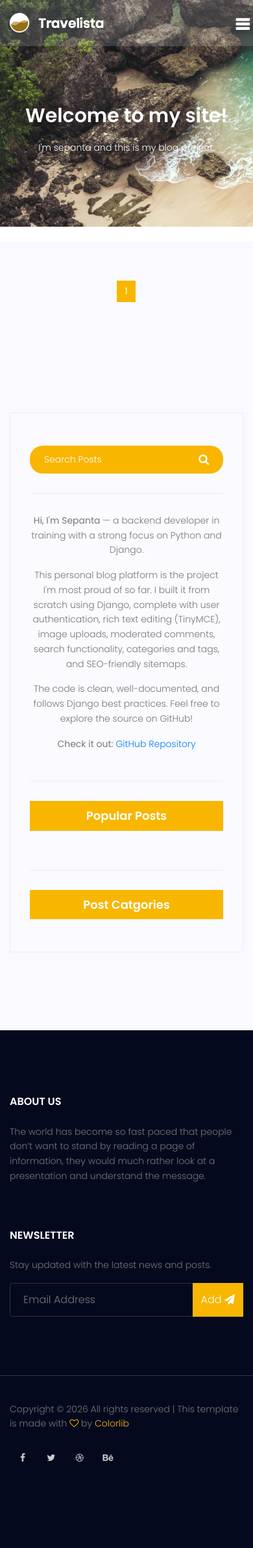
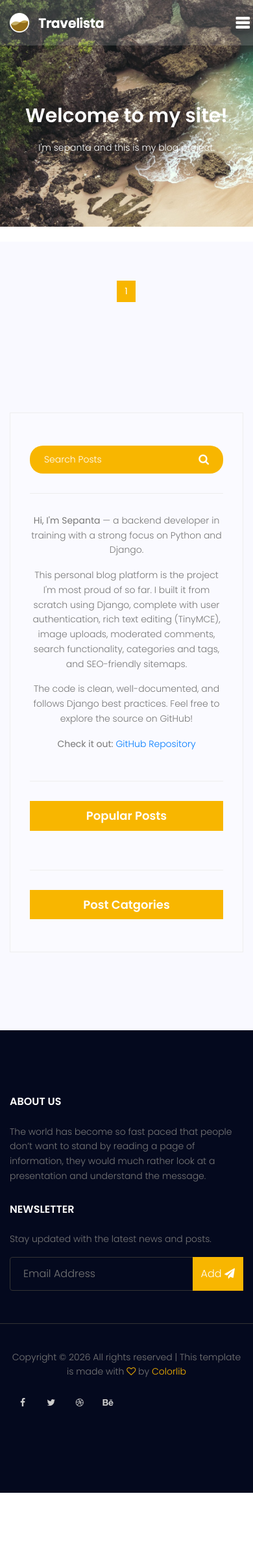
Before and after one commit to sepanta1/blog-site, a Django app: page /blog/search/ in a window 390 px wide. Shown: the whole page at 65% size. After the commit the page ends 2298 px from the top, so only its background shows below. Run offline with Django 4.2, Linux system fonts and the light colour scheme; data that the repository does not hold is empty; parts of the project's set-up code (start-up, migrations or seed data) failed here and were passed over; some libraries are stand-ins or nearby versions.

Commit message:
Revert "fix: repair mobile hamburger menu layout"
This reverts commit 592b329477399aa58f9254ede353603595660fbd.

```diff
--- a/templates/base.html
+++ b/templates/base.html
@@ -18,10 +18,7 @@
       rel="stylesheet"
     />
 
-    <link
-      rel="stylesheet"
-      href="https://cdnjs.cloudflare.com/ajax/libs/font-awesome/4.7.0/css/font-awesome.min.css"
-    />
+    <link rel="stylesheet" href="{% static 'css/font-awesome.min.css' %}" />
     <link rel="stylesheet" href="{% static 'css/bootstrap/bootstrap.css' %}" />
     <link rel="stylesheet" href="{% static 'css/magnific-popup.css' %}" />
     <link rel="stylesheet" href="{% static 'css/jquery-ui.css' %}" />
@@ -31,55 +28,46 @@
     <link rel="stylesheet" href="{% static 'css/main.css' %}" />
 
     <style>
+      /* ---- Mobile fixes ---- */
+      /* Make sure the toggle button is visible only on mobile */
+      #mobile-nav-toggle {
+        display: none;
+      }
       @media (max-width: 991px) {
-        #nav-menu-container {
-          display: none;
+        #mobile-nav-toggle {
+          display: inline-block;
           position: absolute;
-          top: 70px;
-          left: 0;
-          width: 100%;
-          background: #fff;
-          z-index: 9998;
-          box-shadow: 0 10px 15px rgba(0, 0, 0, 0.1);
+          top: 18px;
+          right: 0;
+          z-index: 9999;
+          font-size: 24px;
+          background: transparent;
+          border: 0;
+          color: #222;
+          cursor: pointer;
         }
+      }
 
-        #nav-menu-container.mobile-nav-open {
-          display: block !important;
+      /* Newsletter form: keep input + button on one row on small screens */
+      .subscription .input-group {
+        flex-wrap: nowrap;
+      }
+      .subscription .input-group input[type="email"] {
+        flex: 1 1 auto;
+        min-width: 0;
+      }
+
+      /* Footer columns stack nicely */
+      .footer-area .single-footer-widget {
+        margin-bottom: 30px;
+      }
+      @media (max-width: 767px) {
+        .footer-bottom {
+          flex-direction: column;
+          text-align: center;
         }
-
-        /* Force real flex layout, don't just hope it's already flex */
-        #nav-menu-container .nav-menu {
-          display: flex !important;
-          flex-direction: column;
-          width: 100%;
-          margin: 0;
-          padding: 0;
-          list-style: none;
-        }
-
-        /* Reset desktop Superfish positioning/floats */
-        #nav-menu-container .nav-menu li {
-          float: none !important;
-          position: static !important;
-          width: 100%;
-          text-align: left;
-          border-bottom: 1px solid #eee;
-        }
-
-        #nav-menu-container .nav-menu li a {
-          display: block;
-          float: none !important;
-          padding: 15px 20px;
-          color: #333 !important; /* override any light/white desktop nav text color */
-          background: transparent !important;
-        }
-
-        /* Kill any submenu dropdown positioning if this theme has one */
-        #nav-menu-container .nav-menu ul {
-          position: static !important;
-          display: block;
-          box-shadow: none;
-          width: 100%;
+        .footer-social {
+          margin-top: 15px;
         }
       }
     </style>
@@ -237,6 +225,7 @@
           menu.classList.toggle("mobile-nav-open");
         });
 
+        // Close when a link is clicked
         menu.addEventListener("click", function (e) {
           if (e.target.tagName === "A") {
             menu.classList.remove("mobile-nav-open");
```
Also changed, not shown: templates/website/index.html (+56 -58 lines).
